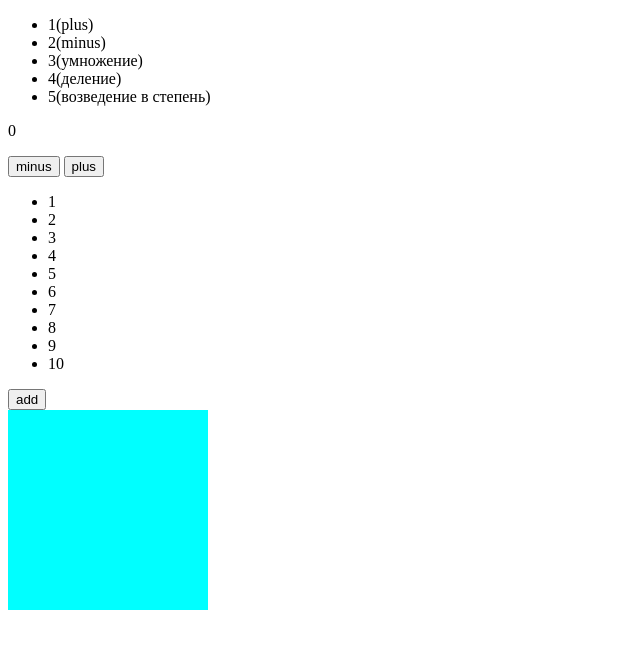
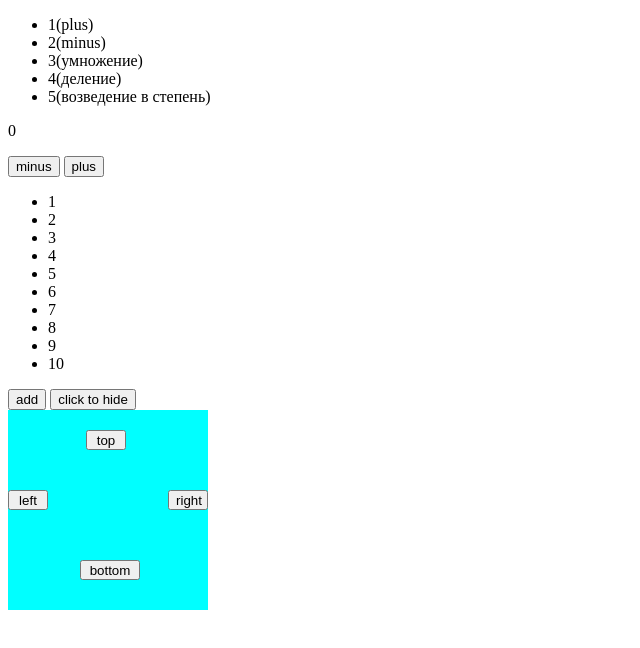
Before and after one commit to RichReditter/js03.03, a plain HTML site: page index.html in a window 1280 px wide. Shown: the whole page, without its empty margins (0-640 px from the left). Drawn offline with Linux system fonts and the light colour scheme.

Commit message:
homework

```diff
--- a/index.html
+++ b/index.html
@@ -7,6 +7,42 @@
     <title>Document</title>
 </head>
 <body>
+    <style>
+        div{
+            width: 200px;
+            height: 200px;
+            position: absolute;
+            background-color: cyan;
+        }
+        .left{
+            top: 40%;
+            position: relative;
+            width: 20%;
+            height: 10%;
+        }
+        .top{
+            top: 10%;
+            left: -5%;
+            position: relative;
+            width: 20%;
+            height: 10%;
+        }
+        .right{
+            top: 40%;
+            left: 58%;
+            position: relative;
+            width: 20%;
+            height: 10%;
+        }
+        .bottom{
+            top: 75%;
+            left: -30%;
+            position: relative;
+            width: 30%;
+            height: 10%;
+        }
+
+    </style>
     <ul>
         <li class = 'liPlus'>1(plus)</li>
         <li class = 'liMinus'>2(minus)</li>
@@ -35,19 +71,16 @@
     <button> add</button>
 
     <div class="form">
+        <button class="left">left </button>
+        <button class="right">right </button>
+        <button class="top">top </button>
+        <button  class="bottom">bottom </button>
+    </div>
+    <button class="hidden"  width="20%">
+        click to hide
+    </button>
 
-    </div>
 
-    <style>
-
-        div{
-            width: 200px;
-            height: 200px;
-            position: absolute;
-            background-color: cyan;
-        }
-
-    </style>
     <script>
         const li = document.body.querySelectorAll('li')
         function handler(e){
@@ -127,15 +160,35 @@
             ul.append(li);
         })
 
-        const div  = document.body.querySelector('div')
-        document.body.addEventListener('click', function(event){
-            div.style.left = event.clientX + 'px'
-            div.style.top = event.clientY + 'px'
-        })
 
 
+        //
+        //
+        //
 
+        const toHide = document.body.querySelector('.hidden')
+        toHide.addEventListener('click', (event)=>{
+            toHide.hidden = true
+        });
 
+        //
+        //
+        //
+
+        const left = document.body.querySelector('.left')
+        const right = document.body.querySelector('.right')
+        const bottom = document.body.querySelector('.bottom')
+        const top = document.body.querySelector('.top')
+        const form = document.body.querySelector('.form')
+
+        // left.addEventListener('click',(event)=>{
+        //     form.style.left.textContent = Number.parseInt(form.left.textContent) + 10
+        // })
+        function rightButton(event) {
+            form.style.right = form.style.right + 50 + "px"
+        }
+
+        bottom.addEventListener('click',rightButton)
     </script>
 </body>
 </html>
```
